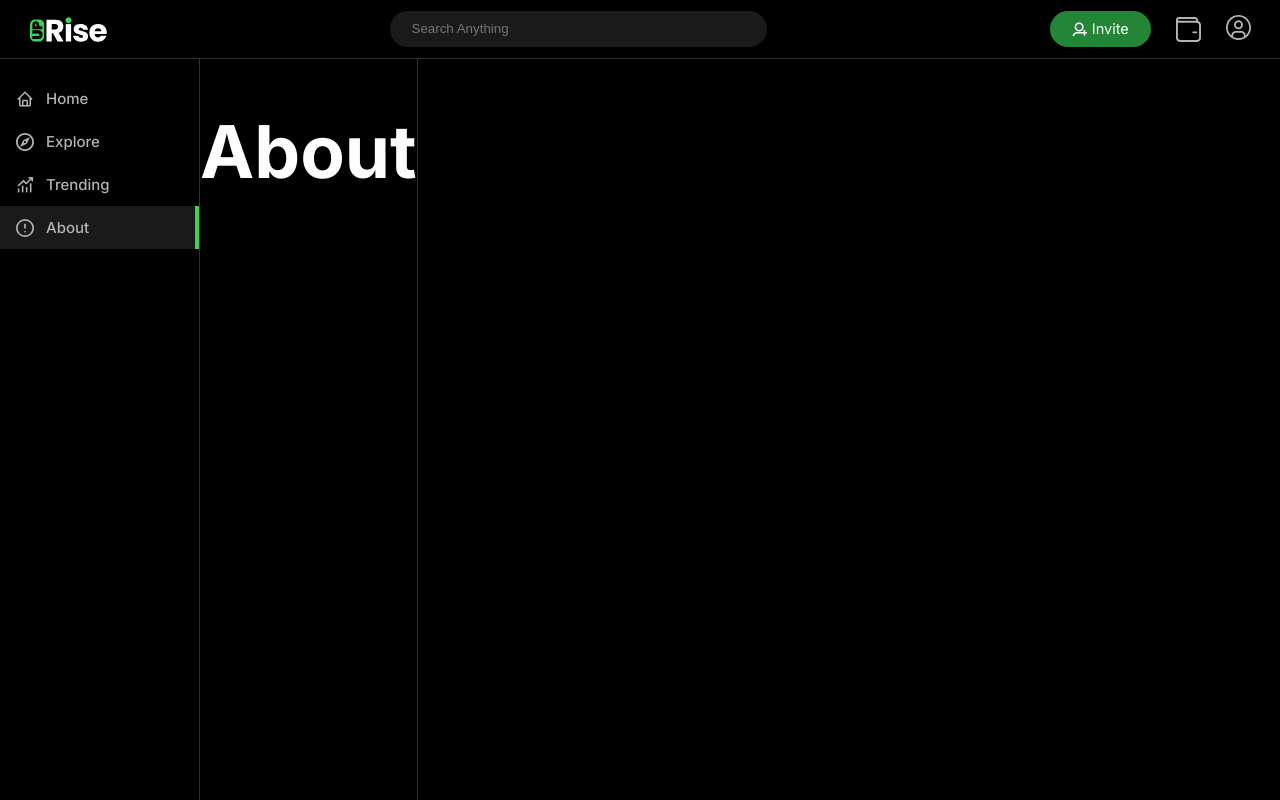
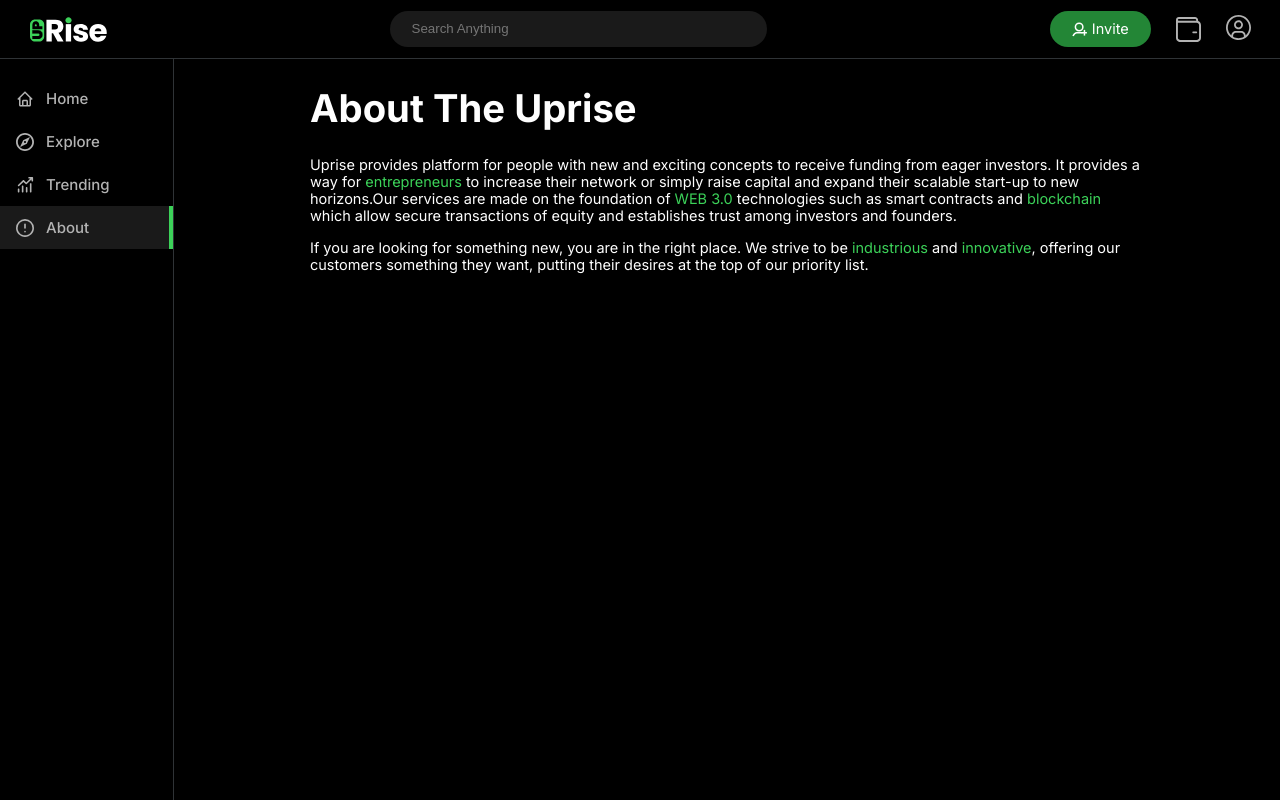
Before and after one commit to codeonec/theproject, a Next.js app: page /about in a window 1280 px wide. Built offline with nearby package versions, Linux system fonts and the light colour scheme; what @3rdweb/hooks would draw is missing.

Commit message:
modified about section

```diff
--- /dev/null
+++ b/pages/about.jsx
@@ -0,0 +1,20 @@
+// import Developer from "../components/TopListing/Developers";
+import styles from "../styles/about.module.css";
+
+export default function About()
+{
+    return(
+        <div >
+            <div className={styles.uprise}>
+                <h1 className={styles.title}>About The Uprise</h1>
+                <p className={styles.para}>Uprise provides platform for people with new and exciting concepts to receive funding from eager investors. It provides a way for <span className={styles.span}>entrepreneurs</span> to increase their network or simply raise capital and expand their scalable start-up to new horizons.Our services are made on the foundation of <span className={styles.span}>WEB 3.0</span> technologies such as smart contracts and <span className={styles.span}>blockchain</span> which allow secure transactions of equity and establishes trust among investors and  founders.
+                </p>
+                <p className={styles.para}>If you are looking for something new, you are in the right place. We strive to be <span className={styles.span}>industrious</span> and <span className={styles.span}>innovative</span>, offering our customers something they want, putting their desires at the top of our priority list.</p>
+            </div>
+            <div className={styles.Developers}>
+
+            </div>
+
+        </div>
+    )
+}
--- a/styles/about.module.css
+++ b/styles/about.module.css
@@ -1,3 +1,16 @@
 .container {
     border-right: 1px solid var(--border);
   }
+
+.uprise {
+  margin: 0 9.375rem;
+  max-width: 1000px;
+}
+
+.title{
+  font-size: 2.638rem;
+}
+
+.span{
+  color: var(--green-text);
+}
```
